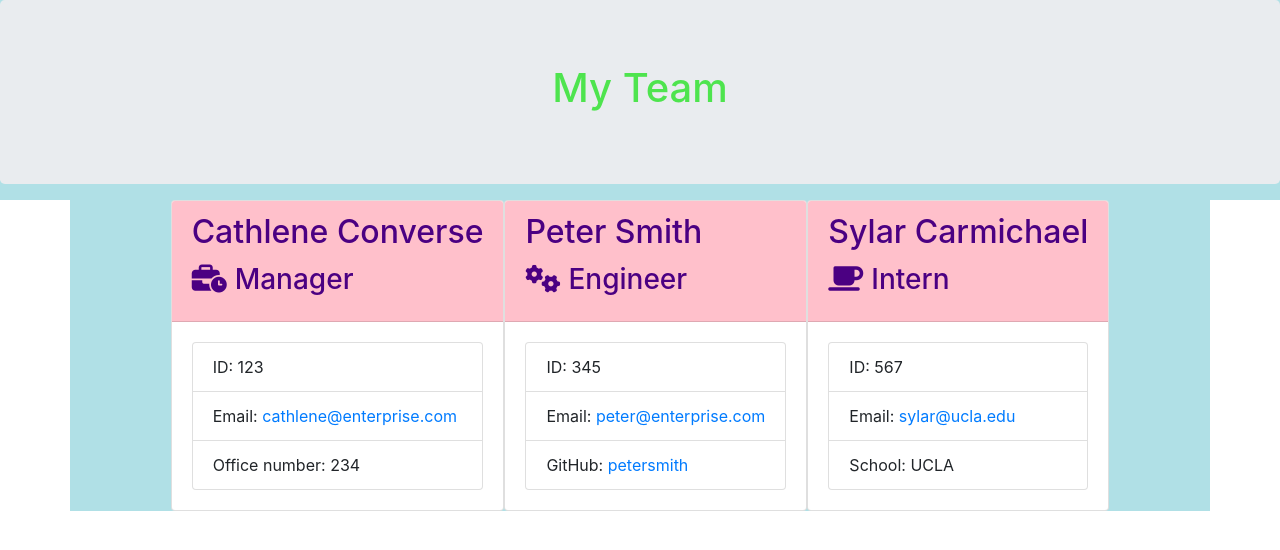
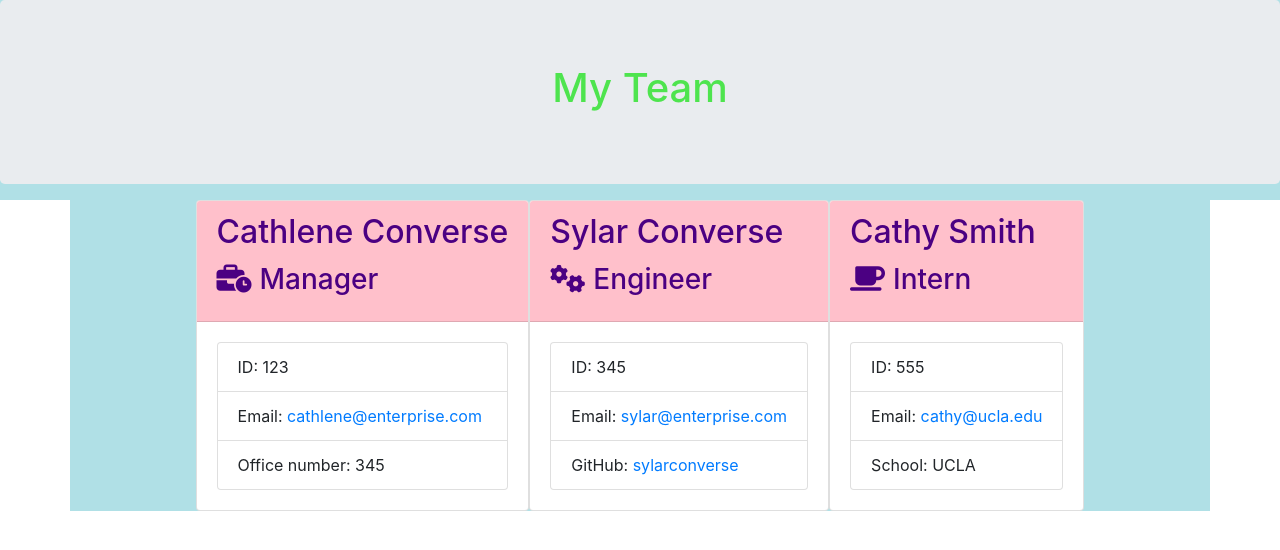
Before and after one commit to cgconverse/Team-Profile-Generator, a website: page Develop/output/team.html in a window 1280 px wide. Drawn offline with nearby package versions, Linux system fonts and the light colour scheme.

Commit message:
added gif and updated screenshot

```diff
--- a/Develop/output/team.html
+++ b/Develop/output/team.html
@@ -32,32 +32,32 @@
         <ul class="list-group">
             <li class="list-group-item">ID: 123</li>
             <li class="list-group-item">Email: <a href="mailto:cathlene@enterprise.com">cathlene@enterprise.com</a></li>
-            <li class="list-group-item">Office number: 234</li>
+            <li class="list-group-item">Office number: 345</li>
         </ul>
     </div>
 </div>
 <div class="card employee-card">
     <div class="card-header">
-        <h2 class="card-title">Peter Smith</h2>
+        <h2 class="card-title">Sylar Converse</h2>
         <h3 class="card-title"><i class="fas fa-cogs mr-2"></i>Engineer</h3>
     </div>
     <div class="card-body">
         <ul class="list-group">
             <li class="list-group-item">ID: 345</li>
-            <li class="list-group-item">Email: <a href="mailto:peter@enterprise.com">peter@enterprise.com</a></li>
-            <li class="list-group-item">GitHub: <a href="https://github.com/petersmith" target="_blank" rel="noopener noreferrer">petersmith</a></li>
+            <li class="list-group-item">Email: <a href="mailto:sylar@enterprise.com">sylar@enterprise.com</a></li>
+            <li class="list-group-item">GitHub: <a href="https://github.com/sylarconverse" target="_blank" rel="noopener noreferrer">sylarconverse</a></li>
         </ul>
     </div>
 </div>
 <div class="card employee-card">
     <div class="card-header">
-        <h2 class="card-title">Sylar Carmichael</h2>
+        <h2 class="card-title">Cathy Smith</h2>
         <h3 class="card-title"><i class="fas fa-coffee mr-2"></i>Intern</h3>
     </div>
     <div class="card-body">
         <ul class="list-group">
-            <li class="list-group-item">ID: 567</li>
-            <li class="list-group-item">Email: <a href="mailto:sylar@ucla.edu">sylar@ucla.edu</a></li>
+            <li class="list-group-item">ID: 555</li>
+            <li class="list-group-item">Email: <a href="mailto:cathy@ucla.edu">cathy@ucla.edu</a></li>
             <li class="list-group-item">School: UCLA</li>
         </ul>
     </div>
```
Also changed, not shown: Assets/images/TeamProfileGenerator.gif (added), Assets/images/TeamProfileGenerator.png, README.md.
